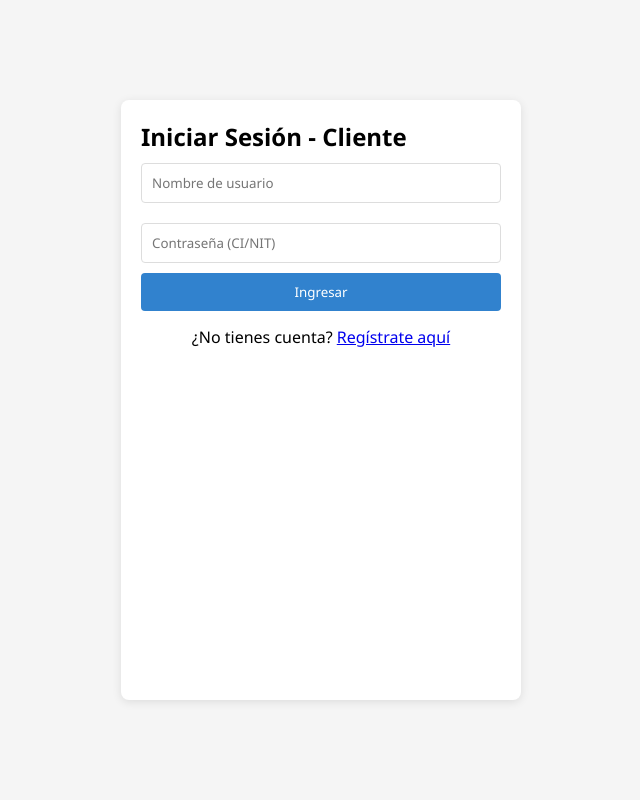
After one commit to AlejandroRBC/CineBackend, a PHP site: page /Capa_Presentacion/PHP/Login-Usuarios/login_usuario.php in a window 1280 px wide. The commit adds this page. Shown: the whole page, without its empty margins (319-959 px from the left). Run offline with PHP 8.4, Linux system fonts and the light colour scheme.

Commit message:
Version V.3

```diff
--- a/Capa_Presentacion/CSS/Sidebar/sidebar.css
+++ b/Capa_Presentacion/CSS/Sidebar/sidebar.css
@@ -1,3 +1,4 @@
+
 * {
     margin: 0;
     padding: 0;
@@ -11,6 +12,9 @@ body {
     min-height: 100vh;
 }
 
+.ColorImg{
+    filter: hue-rotate(180deg);
+}
 .sidebar {
     width: 250px;
     background: linear-gradient(135deg, #0f1b30 0%, #1a365d 100%);
--- /dev/null
+++ b/Capa_Presentacion/PHP/Login-Usuarios/login_usuario.php
@@ -0,0 +1,102 @@
+<?php
+session_start();
+include "../../../Capa_Datos/conexionBd/conexion.php";
+
+function verificarUsuario($conexion, $nom_usu, $password) {
+    $sql = "SELECT * FROM USUARIO WHERE nom_usu = ? AND ci_nit = ?";
+    $stmt = $conexion->prepare($sql);
+    $stmt->bind_param("ss", $nom_usu, $password);
+    $stmt->execute();
+    $resultado = $stmt->get_result();
+
+    return $resultado->fetch_assoc();
+}
+
+if ($_SERVER['REQUEST_METHOD'] == 'POST') {
+    $nom_usu = $_POST['nom_usu'] ?? '';
+    $password = $_POST['password'] ?? '';
+
+    if ($nom_usu && $password) {
+        $usuario = verificarUsuario($conexion, $nom_usu, $password);
+
+        if ($usuario) {
+            $_SESSION['usuario'] = [
+                'id' => $usuario['idUsuario'],
+                'nombre' => $usuario['nombre'],
+                'nom_usu' => $usuario['nom_usu'],
+                'rol' => $usuario['rol'],
+                'puntos' => $usuario['puntos']
+            ];
+
+            // Inicializar carrito vacío
+            $_SESSION['carrito'] = [
+                'boletos' => [],
+                'productos' => [],
+                'total' => 0
+            ];
+
+            header("Location: index.php");
+            exit();
+        } else {
+            $error = "Usuario o contraseña incorrectos";
+        }
+    } else {
+        $error = "Complete todos los campos";
+    }
+}
+?>
+
+<!DOCTYPE html>
+<html lang="es">
+<head>
+    <meta charset="UTF-8">
+    <title>Login Usuario - CineMax</title>
+    <link rel="stylesheet" href="../CSS/Sidebar/sidebar.css">
+    <style>
+        .login-container {
+            max-width: 400px;
+            margin: 100px auto;
+            padding: 20px;
+            background: white;
+            border-radius: 8px;
+            box-shadow: 0 2px 10px rgba(0,0,0,0.1);
+        }
+
+        .login-container input {
+            width: 100%;
+            padding: 10px;
+            margin: 10px 0;
+            border: 1px solid #ddd;
+            border-radius: 4px;
+        }
+
+        .login-container button {
+            width: 100%;
+            padding: 10px;
+            background: #3182ce;
+            color: white;
+            border: none;
+            border-radius: 4px;
+            cursor: pointer;
+        }
+
+        .error { color: red; text-align: center; }
+    </style>
+</head>
+<body>
+    <div class="login-container">
+        <h2>Iniciar Sesión - Cliente</h2>
+        <?php if(isset($error)) echo "<p class='error'>$error</p>"; ?>
+
+        <form method="POST">
+            <input type="text" name="nom_usu" placeholder="Nombre de usuario" required>
+            <input type="password" name="password" placeholder="Contraseña (CI/NIT)" required>
+            <button type="submit">Ingresar</button>
+        </form>
+
+        <p style="text-align: center; margin-top: 15px;">
+            ¿No tienes cuenta? <a href="registro_usuario.php">Regístrate aquí</a>
+        </p>
+    </div>
+</body>
+</html>
```
Also changed, not shown: Capa_Datos/SQL/CRUDProductos.php (+28 -5 lines), Capa_Presentacion/HTML/Sidebar/sidebar.php (+14 -6 lines), Capa_Presentacion/IMAGEN/iconos/Boleto.png (added), Capa_Presentacion/IMAGEN/iconos/admin.png (added), Capa_Presentacion/IMAGEN/iconos/ingresar.png (added), Capa_Presentacion/IMAGEN/iconos/inicio.png (added), Capa_Presentacion/IMAGEN/iconos/promocion.png (added), Capa_Presentacion/IMAGEN/iconos/usuario.png (added).
